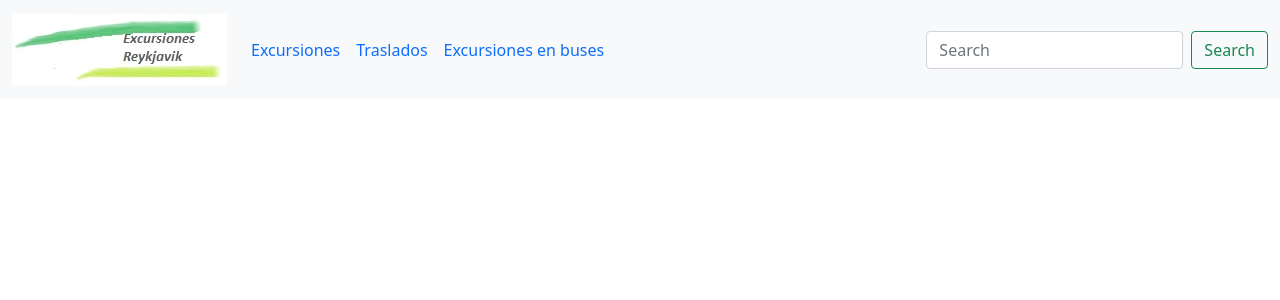
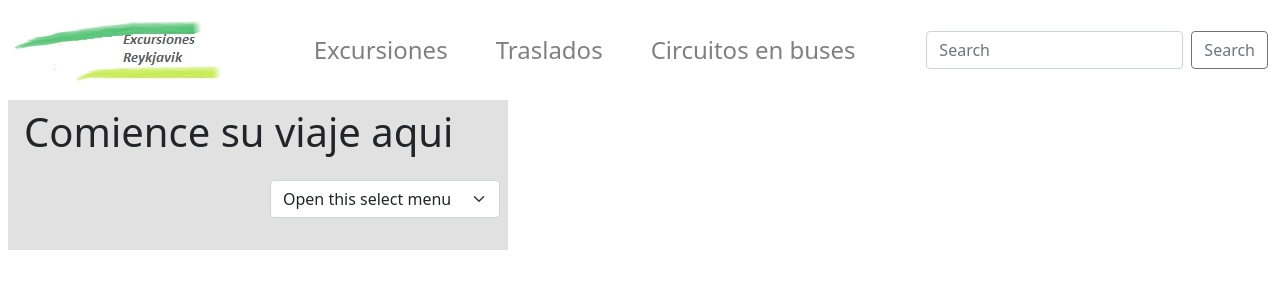
Before and after one commit to Lioandres/Boreal-Travel_web_app_ANGULAR_proyect, an Angular app: page / in a window 1280 px wide. Shown: the top 300 px of the page. Built offline with nearby package versions, Linux system fonts and the light colour scheme.

Commit message:
from ITAc to home

```diff
--- a/angular.json
+++ b/angular.json
@@ -30,7 +30,11 @@
 
 
             ,
-            "scripts": []
+            "scripts": [
+              "node_modules/bootstrap/dist/js/bootstrap.min.js",
+              "node_modules/jquery/dist/jquery.min.js",
+              "node_modules/popper.js/dist/popper.min.js"
+            ]
           },
           "configurations": {
             "production": {
--- a/package.json
+++ b/package.json
@@ -15,10 +15,15 @@
     "@angular/compiler": "~13.3.0",
     "@angular/core": "~13.3.0",
     "@angular/forms": "~13.3.0",
+    "@angular/localize": "~13.3.0",
     "@angular/platform-browser": "~13.3.0",
     "@angular/platform-browser-dynamic": "~13.3.0",
     "@angular/router": "~13.3.0",
+    "@ng-bootstrap/ng-bootstrap": "^12.1.2",
+    "@popperjs/core": "^2.10.2",
     "bootstrap": "^5.1.3",
+    "jquery": "^3.6.0",
+    "popper.js": "^1.16.1",
     "rxjs": "~7.5.0",
     "tslib": "^2.3.0",
     "zone.js": "~0.11.4"
--- a/src/app/app.component.css
+++ b/src/app/app.component.css
@@ -0,0 +1,3 @@
+.nav-link{
+    color:gray
+}
--- a/src/app/app.component.html
+++ b/src/app/app.component.html
@@ -1,26 +1,27 @@
 
-<nav class="navbar navbar-expand-lg bg-light">
+<nav class="navbar navbar-expand-lg ">
   <div class="container-fluid">
     <a class="navbar-brand" href="#"> <img src="/assets/img/logo.jpg" alt="" class="d-inline-block align-text-top"></a>
-    <button class="navbar-toggler" type="button" data-bs-toggle="collapse" data-bs-target="#navbarTogglerDemo02" aria-controls="navbarTogglerDemo02" aria-expanded="false" aria-label="Toggle navigation">
-      <span class="navbar-toggler-icon"></span>
+    <button class="navbar-toggler" type="button" data-toggle="collapse" data-target="#navbarTogglerDemo02" aria-controls="navbarTogglerDemo02" aria-expanded="false" aria-label="Toggle navigation">
+      <img src="/assets/img/menu.png" alt="" height ="40" width="40">
     </button>
     <div class="collapse navbar-collapse" id="navbarTogglerDemo02">
-      <ul class="navbar-nav me-auto mb-2 mb-lg-0">
-        <li class="nav-item">
+      <ul class="navbar-nav m-auto mb-2 mb-lg-0 fs-4 ">
+        <li class="nav-item m-3">
           <a class="nav-link" aria-current="page" href="#">Excursiones</a>
         </li>
-        <li class="nav-item">
+        <li class="nav-item m-3">
           <a class="nav-link" href="#">Traslados</a>
         </li>
-        <li class="nav-item">
-          <a class="nav-link">Excursiones en buses</a>
+        <li class="nav-item m-3">
+          <a class="nav-link" href="#">Circuitos en buses</a>
         </li>
       </ul>
       <form class="d-flex" role="search">
         <input class="form-control me-2" type="search" placeholder="Search" aria-label="Search">
-        <button class="btn btn-outline-success" type="submit">Search</button>
+        <button class="btn btn-outline-secondary" type="submit">Search</button>
       </form>
     </div>
   </div>
 </nav>
+<app-home></app-home>
--- /dev/null
+++ b/src/app/home/home.component.css
@@ -0,0 +1,7 @@
+.container-size{
+
+    width: 500px;
+    height: 150px;
+    background-color:rgba(109, 105, 105, 0.2)
+
+}
--- /dev/null
+++ b/src/app/home/home.component.html
@@ -0,0 +1,15 @@
+<div class="ms-2 p-2 container-size">
+    <div class="row">
+        <h1 class="ms-2 mb-4">Comience su viaje aqui</h1>
+        <div class="col"></div>
+        <div class="col">
+            <select class="form-select " aria-label="Default select example">
+                <option selected>Open this select menu</option>
+                <option value="1">One</option>
+                <option value="2">Two</option>
+                <option value="3">Three</option>
+              </select>
+
+        </div>
+    </div>
+</div>
--- /dev/null
+++ b/src/app/home/home.component.ts
@@ -0,0 +1,15 @@
+import { Component, OnInit } from '@angular/core';
+
+@Component({
+  selector: 'app-home',
+  templateUrl: './home.component.html',
+  styleUrls: ['./home.component.css']
+})
+export class HomeComponent implements OnInit {
+
+  constructor() { }
+
+  ngOnInit(): void {
+  }
+
+}
--- a/src/index.html
+++ b/src/index.html
@@ -6,6 +6,15 @@
   <base href="/">
   <meta name="viewport" content="width=device-width, initial-scale=1">
   <link rel="icon" type="image/x-icon" href="favicon.ico">
+  <script src="https://code.jquery.com/jquery-3.4.1.slim.min.js"
+  integrity="sha384-J6qa4849blE2+poT4WnyKhv5vZF5SrPo0iEjwBvKU7imGFAV0wwj1yYfoRSJoZ+n" crossorigin="anonymous">
+</script>
+<script src="https://cdn.jsdelivr.net/npm/popper.js@1.16.0/dist/umd/popper.min.js"
+  integrity="sha384-Q6E9RHvbIyZFJoft+2mJbHaEWldlvI9IOYy5n3zV9zzTtmI3UksdQRVvoxMfooAo" crossorigin="anonymous">
+</script>
+<script src="https://stackpath.bootstrapcdn.com/bootstrap/4.4.1/js/bootstrap.min.js"
+  integrity="sha384-wfSDF2E50Y2D1uUdj0O3uMBJnjuUD4Ih7YwaYd1iqfktj0Uod8GCExl3Og8ifwB6" crossorigin="anonymous">
+</script>
 </head>
 <body>
   <app-root></app-root>
--- a/src/polyfills.ts
+++ b/src/polyfills.ts
@@ -1,3 +1,7 @@
+/***************************************************************************************************
+ * Load `$localize` onto the global scope - used if i18n tags appear in Angular templates.
+ */
+import '@angular/localize/init';
 /**
  * This file includes polyfills needed by Angular and is loaded before the app.
  * You can add your own extra polyfills to this file.
```
Also changed, not shown: src/app/app.module.ts (+6 -2 lines), src/assets/img/menu.png (added), 1 other file (tests, documents, lock files or other folders).
